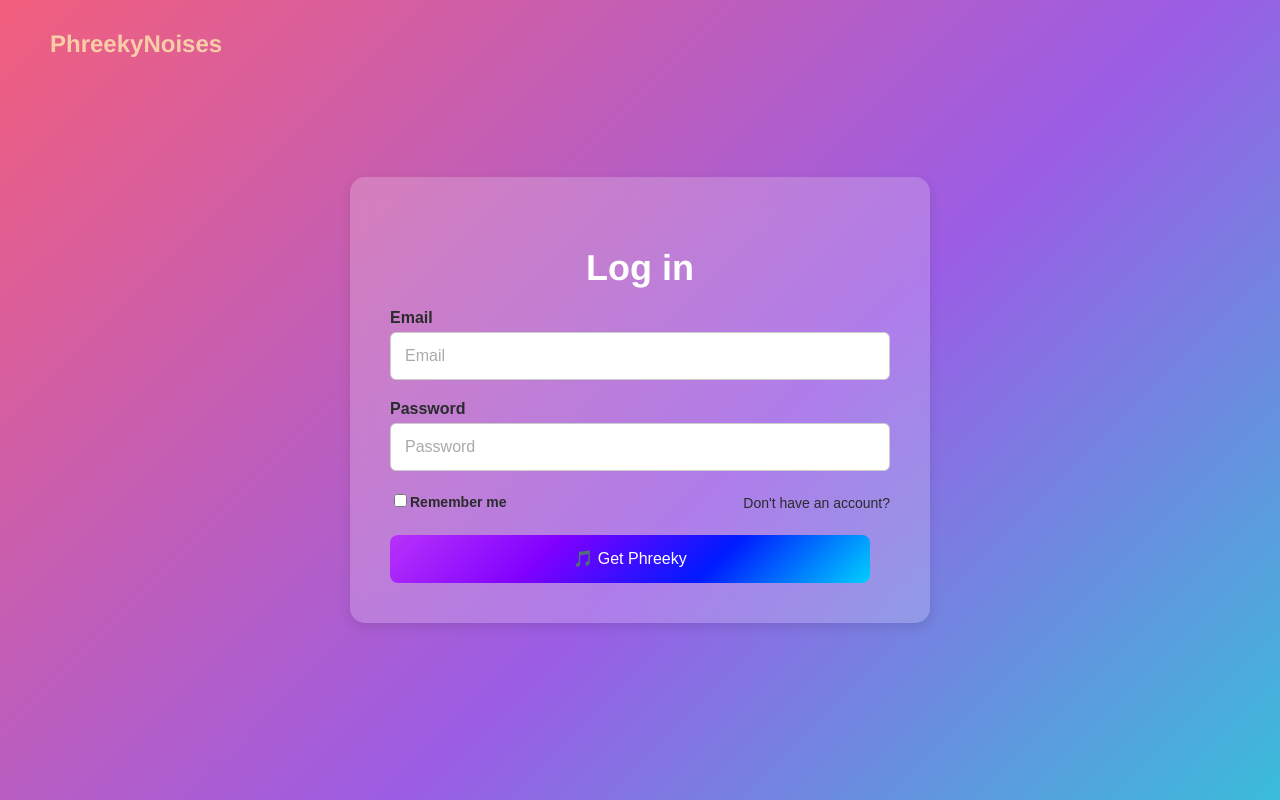
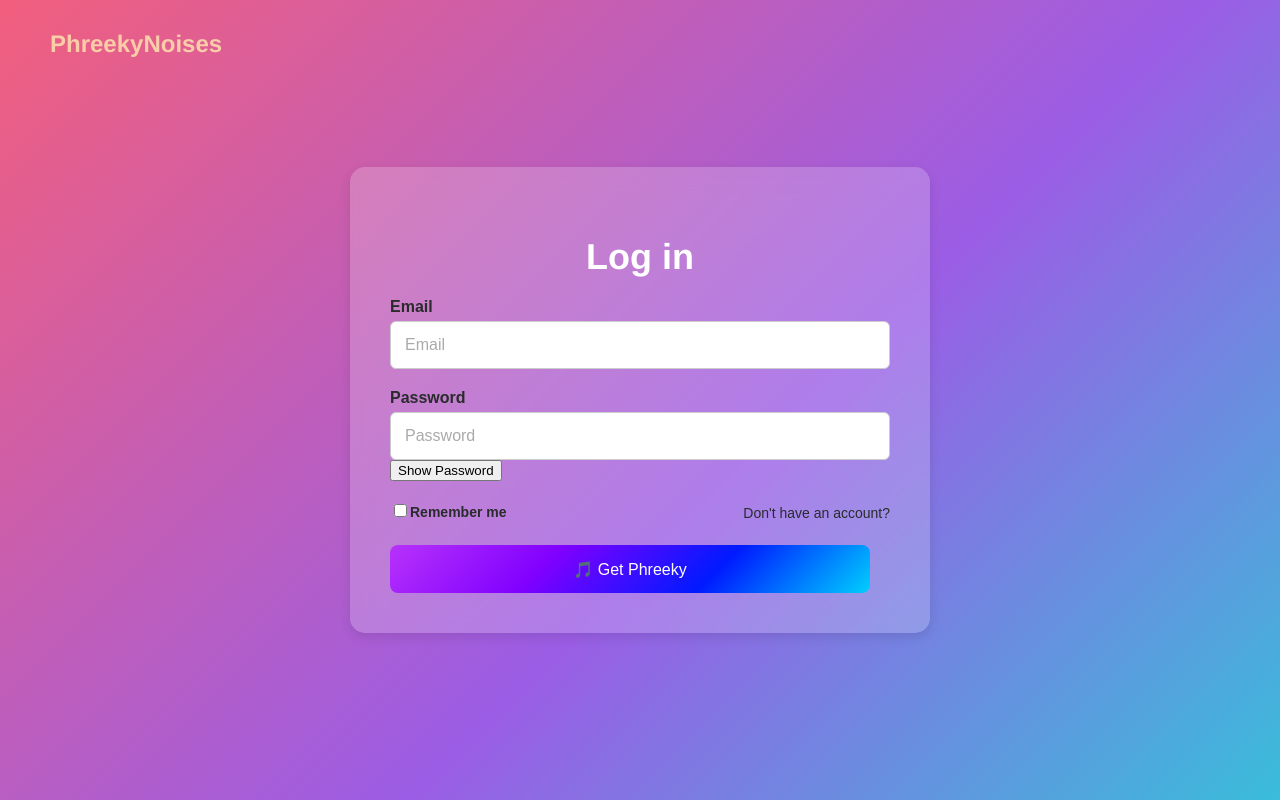
Before and after one commit to cse442-at-ub/fa24-semesterproject-phreekz, a React (Create React App) app in the folder web_server/: page /CSE442/2024-Fall/slogin/login in a window 1280 px wide. Shown: the top 800 px of the page. Built offline with nearby package versions, Linux system fonts and the light colour scheme.

Commit message:
Added a "Show Password" button to the login

```diff
--- a/web_server/src/Login.js
+++ b/web_server/src/Login.js
@@ -5,7 +5,13 @@ import './Login.css'; // Import the CSS for this component
 function Login() {
   const [email, setEmail] = useState('');
   const [password, setPassword] = useState('');
+  const [showPassword, setShowPassword] = useState(false); // State to toggle password visibility
   const navigate = useNavigate(); // Use React Router's useNavigate for navigation
+
+  // Toggle password visibility
+  const togglePasswordVisibility = () => {
+    setShowPassword((prevShowPassword) => !prevShowPassword);
+  };
 
   // Handle form submission
   const handleSubmit = async (e) => {
@@ -18,7 +24,7 @@ function Login() {
     };
 
     try {
-      const response = await fetch("/CSE442/2024-Fall/slogin/api/login.php",{
+      const response = await fetch("/CSE442/2024-Fall/gffajard/api/login.php", {
         method: "POST",
         headers: {
           "Content-Type": "application/json",
@@ -26,9 +32,9 @@ function Login() {
         body: JSON.stringify(loginData),
       });
 
-      const parsedResponse = response.json();
+      const parsedResponse = await response.json();
 
-      if (!response.ok){
+      if (!response.ok) {
         // If login failed (e.g., incorrect credentials)
         alert("Login failed, please check your credentials.");
       } else {
@@ -36,11 +42,11 @@ function Login() {
         alert("Login successful!");
         navigate("/dashboard"); // Navigate to the dashboard, landing page for now
       }
-  } catch (error) {
-    // Catch any other errors (e.g., network issues, fetch failures)
-    console.error("Error during login:", error);
-    alert("An error occurred during login. Please try again.");
-  }
+    } catch (error) {
+      // Catch any other errors (e.g., network issues, fetch failures)
+      console.error("Error during login:", error);
+      alert("An error occurred during login. Please try again.");
+    }
   };
 
   return (
@@ -70,13 +76,20 @@ function Login() {
           <div className="input-group">
             <label htmlFor="password">Password</label>
             <input
-              type="password"
+              type={showPassword ? "text" : "password"} // Toggle between "text" and "password"
               id="password"
               placeholder="Password"
               value={password}
               onChange={(e) => setPassword(e.target.value)}
               required
             />
+            <button
+              type="button"
+              className="show-password-btn"
+              onClick={togglePasswordVisibility}
+            >
+              {showPassword ? "Hide" : "Show"} Password
+            </button>
           </div>
 
           {/* Form options (Remember me and Sign-up link) */}
```
